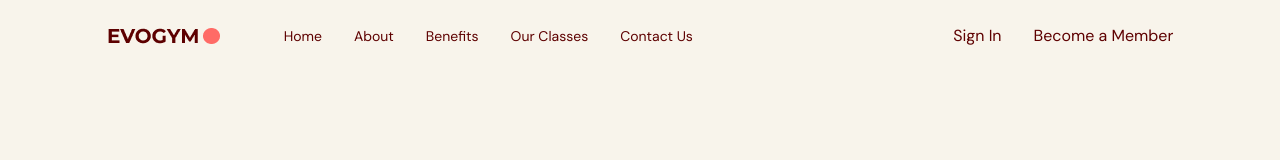
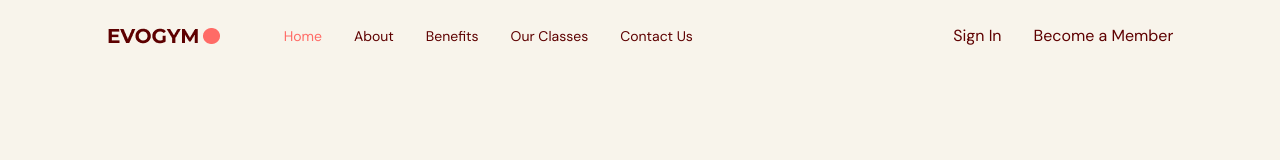
Before and after one commit to DariusBowser/gym-typescript, a React (Vite) app: page / in a window 1280 px wide. Shown: the top 160 px of the page. Built offline with nearby package versions, Linux system fonts and the light colour scheme.

Commit message:
navbar implementation

```diff
--- a/src/App.tsx
+++ b/src/App.tsx
@@ -1,8 +1,14 @@
 import Navbar from "@/scenes/navbar"
+import { useState } from 'react'
 
 function App() {
+
+  const [selectedPage, setSelectedPage]=  useState<string>('home');
   return <div className="app bg-gray-20">
-    <Navbar />
+    <Navbar
+      selectedPage={selectedPage}
+      setSelectedPage={setSelectedPage}
+    />
     </div>;
 }
 
--- a/src/scenes/navbar/index.tsx
+++ b/src/scenes/navbar/index.tsx
@@ -1,10 +1,15 @@
-import { useEffect, useState } from 'react';
-import { Bars3Icon, XMarkIcon } from "@heroicons/react/24/solid";
+// import { useEffect, useState } from 'react';
+// import { Bars3Icon, XMarkIcon } from "@heroicons/react/24/solid";
 import Logo from "@/assets/Logo.png";
+import Link from "./Link"
 
-type Props = {};
 
-const Navbar = (props: Props) => {
+type Props = {
+  selectedPage: string;
+  setSelectedPage: (value: string) => void;
+};
+
+const Navbar = ({ selectedPage, setSelectedPage }: Props) => {
   const flexBetween = "flex justify-between items-center";
 
   return (
@@ -18,11 +23,23 @@
             {/* {Right Side} */}
             <div className={`${flexBetween} w-full`}>
               <div className={`${flexBetween} gap-8 text-sm`}>
-                <p>Home</p>
-                <p>About</p>
-                <p>Benefits</p>
-                <p>Our Classes</p>
-                <p>Contact Us</p>
+                <Link
+                  page="Home"
+                  selectedPage={selectedPage}
+                  setSelectedPage={setSelectedPage} // Corrected typo here
+                />
+                <Link page="About" selectedPage={selectedPage}
+                  setSelectedPage={setSelectedPage} /> {/* Corrected typo here */}
+
+                <Link page="Benefits" selectedPage={selectedPage}
+                  setSelectedPage={setSelectedPage} /> {/* Corrected typo here */}
+
+                <Link page="Our Classes" selectedPage={selectedPage}
+                  setSelectedPage={setSelectedPage} /> {/* Corrected typo here */}
+
+                <Link page="Contact Us" selectedPage={selectedPage}
+                  setSelectedPage={setSelectedPage} /> {/* Corrected typo here */}
+
               </div>
               <div className={`${flexBetween} gap-8`}>
                 <p>Sign In</p>
--- a/src/scenes/navbar/link.tsx
+++ b/src/scenes/navbar/link.tsx
@@ -2,7 +2,7 @@
 
 type Props = {
   page: string;
-  selectedPaged:string;
+  selectedPage:string;
   setSelectedPage: (value: string) => void;
 }
 
```
